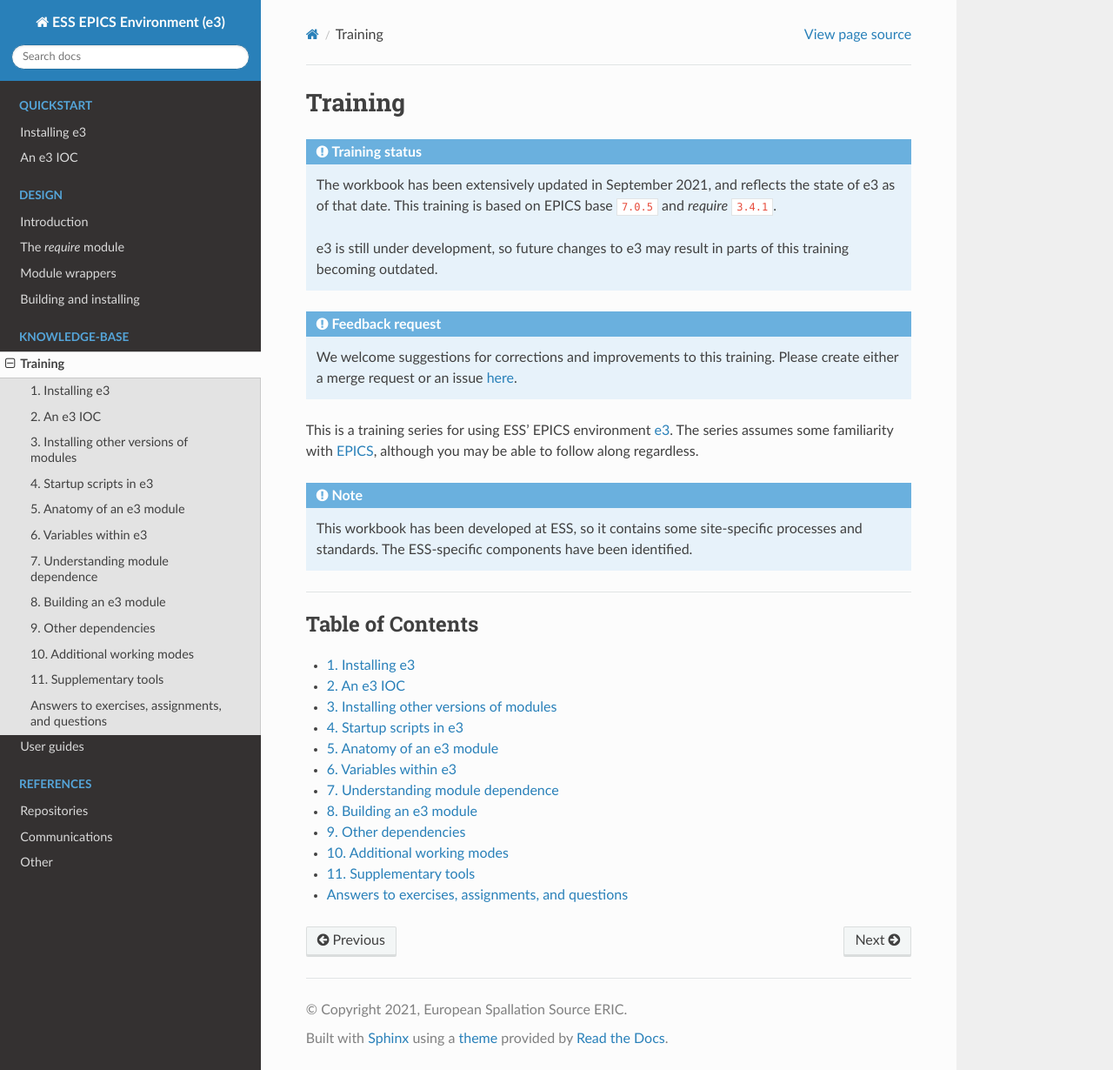
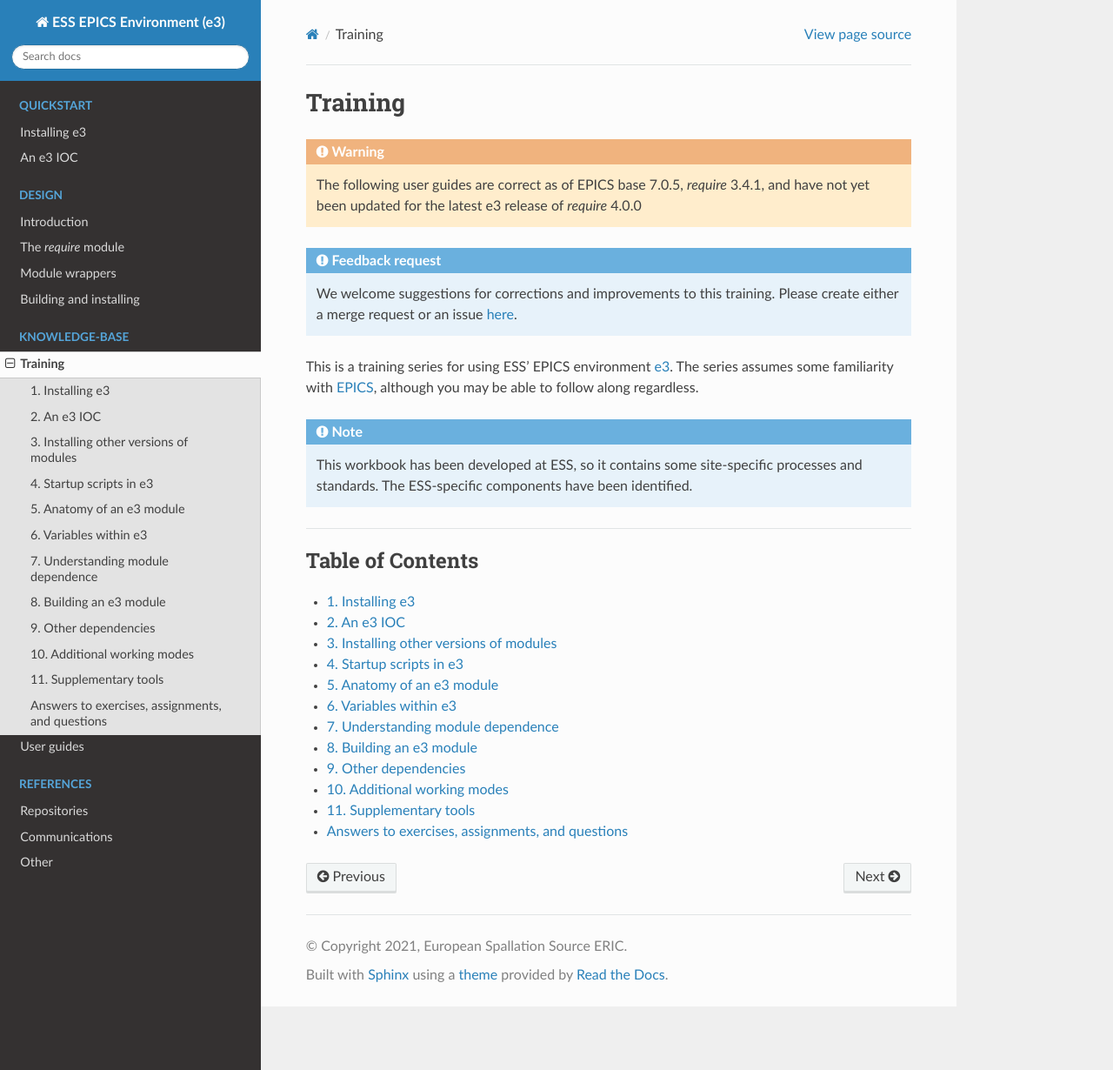
Before and after one commit to ttkorhonen/e3pages, a Sphinx documentation site: the page built from docs/kb/training/index.md, in a window 1280 px wide and 1230 px high. Shown: the whole window at 87% size. Built offline with Sphinx 7.4.7 and the Read the Docs theme 2.0.0, drawn with Linux system fonts in a browser that asks for light colours.

Commit message:
Added warnings that the documents need to be updated

```diff
--- a/docs/kb/training/index.md
+++ b/docs/kb/training/index.md
@@ -2,13 +2,9 @@
 
 # Training
 
-:::{admonition} Training status
-The workbook has been extensively updated in September 2021, and reflects the
-state of e3 as of that date. This training is based on EPICS base `7.0.5` and
-*require* `3.4.1`.
-
-e3 is still under development, so future changes to e3 may result in parts of
-this training becoming outdated.
+:::{warning}
+The following user guides are correct as of EPICS base 7.0.5, *require* 3.4.1, and
+have not yet been updated for the latest e3 release of *require* 4.0.0
 :::
 
 :::{admonition} Feedback request
```
Also changed, not shown: docs/kb/guide/index.md (+5 -0 lines).
